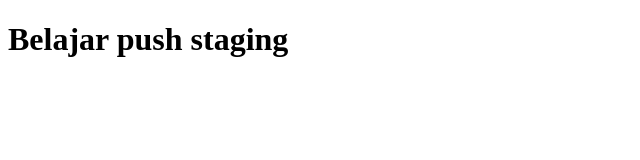
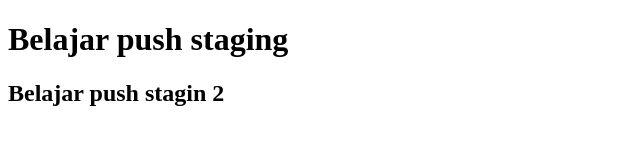
Before and after one commit to dodisutarya/belajar-niomic, a plain HTML site: page header.html in a window 1280 px wide. Shown: the whole page, without its empty margins (0-640 px from the left). Drawn offline with Linux system fonts and the light colour scheme.

Commit message:
add element h2

```diff
--- a/header.html
+++ b/header.html
@@ -6,5 +6,6 @@
   </head>
   <body>
     <h1>Belajar push staging</h1>
+    <h2>Belajar push stagin 2</h2>
   </body>
 </html>
```
